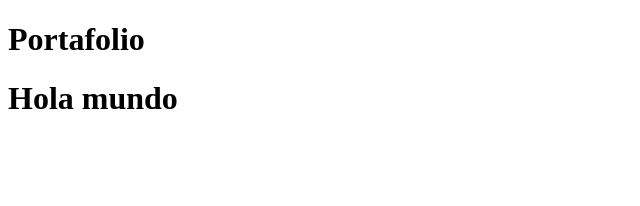
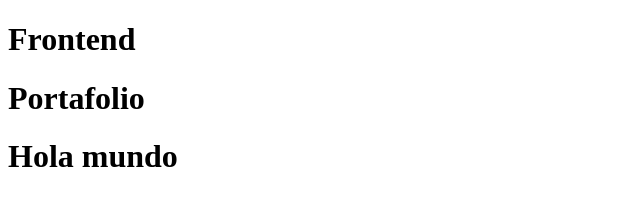
Before and after one commit to Elizabeth-Albornoz/Frontend, a plain HTML site: page index.html in a window 1280 px wide. Shown: the whole page, without its empty margins (0-640 px from the left). Drawn offline with Linux system fonts and the light colour scheme.

Commit message:
Update index.html

```diff
--- a/index.html
+++ b/index.html
@@ -7,6 +7,7 @@
     <title>Document</title>
 </head>
 <body>
+    <h1>Frontend </h1>
     <h1>Portafolio</h1>
     <h1>Hola mundo</h1>
 </body>
```
